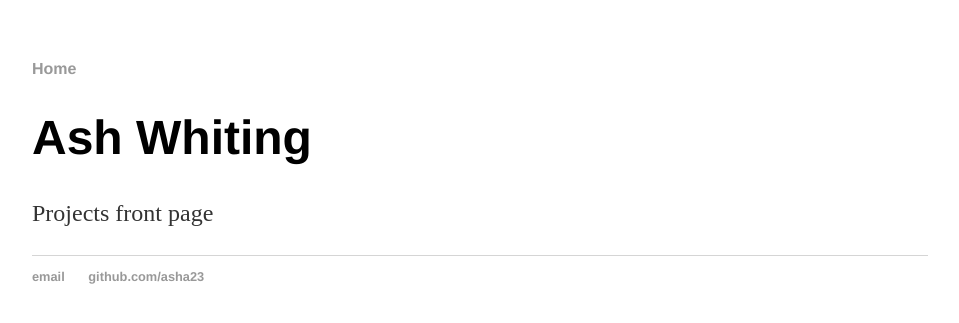
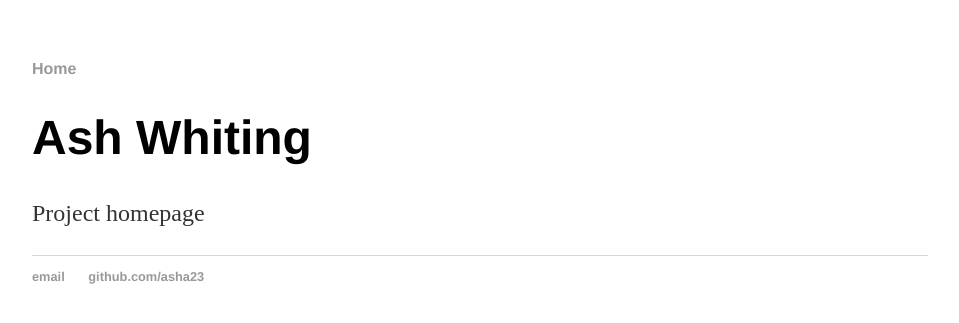
Before and after one commit to asha23/asha23.github.io, a Jekyll site: the page built from index.html, in a window 1280 px wide. Shown: the top 323 px of the page, without its empty margins (160-1119 px from the left). Built offline with Jekyll 4.4.1, drawn with Linux system fonts in a browser that asks for light colours.

Commit message:
Update index.html

```diff
--- a/index.html
+++ b/index.html
@@ -1,26 +1,8 @@
-<!DOCTYPE html>
-<html>
-	<head>
-		<title>Ash Whiting</title>
-		<link rel="stylesheet" type="text/css" href="/css/main.css">
-	</head>
-	<body>
-		<nav>
-    		<ul>
-        		<li><a href="/">Home</a></li>
-    		</ul>
-		</nav>
-		<div class="container">
-    		<div class="blurb">
-        		<h1>Ash Whiting</h1>
-				<p>Projects front page</p>
-    		</div><!-- /.blurb -->
-		</div><!-- /.container -->
-		<footer>
-    		<ul>
-        		<li><a href="ash_whiting@hotmail.com">email</a></li>
-        		<li><a href="https://github.com/asha23">github.com/asha23</a></li>
-			</ul>
-		</footer>
-	</body>
-</html>
+---
+layout: default
+title: Ash Whiting
+---
+<div class="blurb">
+	<h1>Ash Whiting</h1>
+	<p>Project homepage</p>
+</div><!-- /.blurb -->
```
